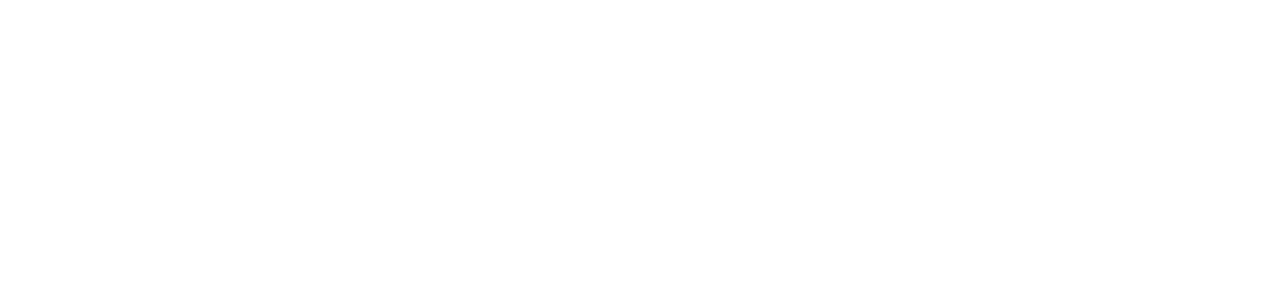
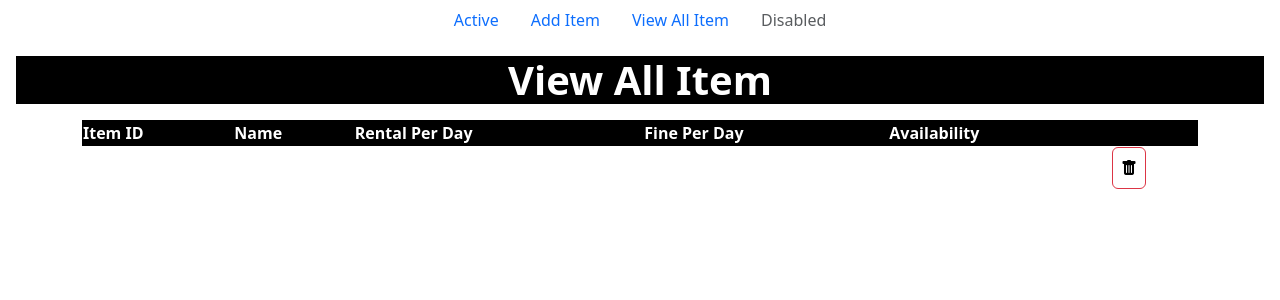
Before and after one commit to AsharaYishai/Rental-Management-System-Frontend, an Angular app: page /view-all-item in a window 1280 px wide. Before the commit this address led to /. Shown: the top 300 px of the page. Built offline with nearby package versions, Linux system fonts and the light colour scheme.

Commit message:
add item

```diff
--- a/src/app/app.component.ts
+++ b/src/app/app.component.ts
@@ -4,11 +4,12 @@
 import { CustomerManagementComponent } from './page/customer-management/customer-management.component';
 import { ItemManagementComponent } from './page/item-management/item-management.component';
 import { RentalManagementComponent } from './page/rental-management/rental-management.component';
+import { ViewAllItemComponent } from './page/view-all-item/view-all-item.component';
 
 @Component({
   selector: 'app-root',
   standalone: true,
-  imports: [RouterOutlet,NavComponent,CustomerManagementComponent,ItemManagementComponent,RentalManagementComponent],
+  imports: [RouterOutlet,NavComponent,CustomerManagementComponent,ItemManagementComponent,RentalManagementComponent,ItemManagementComponent,ViewAllItemComponent],
   templateUrl: './app.component.html',
   styleUrl: './app.component.css'
 })
--- /dev/null
+++ b/src/app/common/item-nav/item-nav.component.html
@@ -0,0 +1,14 @@
+<ul class="nav justify-content-center">
+    <li class="nav-item">
+      <button class="nav-link active" aria-current="page" >Active</button>
+    </li>
+    <li class="nav-item">
+      <button class="nav-link" [routerLink]="['/add-item']" >Add Item</button>
+    </li>
+    <li class="nav-item">
+      <button class="nav-link" [routerLink]="['/view-all-item']">View All Item </button>
+    </li>
+    <li class="nav-item">
+      <button class="nav-link disabled" aria-disabled="true">Disabled</button>
+    </li>
+  </ul>
--- a/src/app/page/item-management/item-management.component.html
+++ b/src/app/page/item-management/item-management.component.html
@@ -1 +1,24 @@
-<p>item-management works!</p>
+<app-item-nav></app-item-nav>
+<div>
+    <h1 class="bg-black text-white fw-bolder m-3 text-center">Add Item</h1>
+
+    <div class="input-group mb-3">
+        <span class="input-group-text" id="basic-addon1"></span>
+        <input type="text" class="form-control" placeholder="Name" aria-label="Username"  aria-describedby="basic-addon1">
+      </div>
+      <div class="input-group mb-3">
+        <span class="input-group-text" id="basic-addon1"></span>
+        <input type="text" class="form-control" placeholder="Rental Per Day" aria-label="Username" aria-describedby="basic-addon1">
+      </div>
+      <div class="input-group mb-3">
+        <span class="input-group-text" id="basic-addon1"></span>
+        <input type="text" class="form-control" placeholder="Fine Per Day" aria-label="Username" aria-describedby="basic-addon1">
+      </div>
+      <div class="input-group mb-3">
+        <span class="input-group-text" id="basic-addon1"></span>
+        <input type="text" class="form-control" placeholder="Availability" aria-label="Username" aria-describedby="basic-addon1">
+      </div>
+      <button type="button" class="btn btn-success" >Add Item</button>
+
+
+</div>
--- a/src/app/page/item-management/item-management.component.ts
+++ b/src/app/page/item-management/item-management.component.ts
@@ -1,9 +1,10 @@
 import { Component } from '@angular/core';
+import { ItemNavComponent } from '../../common/item-nav/item-nav.component';
 
 @Component({
   selector: 'app-item-management',
   standalone: true,
-  imports: [],
+  imports: [ItemManagementComponent,ItemNavComponent],
   templateUrl: './item-management.component.html',
   styleUrl: './item-management.component.css'
 })
--- /dev/null
+++ b/src/app/page/view-all-item/view-all-item.component.html
@@ -0,0 +1,20 @@
+<app-item-nav></app-item-nav>
+<div>
+    <h1 class="bg-black text-white fw-bolder m-3 text-center">View All Item</h1>
+    <div class="container justify-content-center">
+        <table class="table ">
+            <tr class="bg-black text-white ">
+                <th>Item ID</th>
+                <th>Name</th>
+                <th>Rental Per Day</th>
+                <th>Fine Per Day</th>
+                <th>Availability</th>
+                <th></th>
+            </tr>
+            <tr >
+                <td></td>
+                <td></td>
+                <td></td>
+                <td></td>
+                <td></td>
+                <td><button class="btn btn-danger" ><i class="bi bi-trash-fill"></i></button></td>
```
Also changed, not shown: src/app/app.routes.ts (+10 -0 lines), src/app/common/item-nav/item-nav.component.ts (added, +13 -0 lines), src/app/page/view-all-item/view-all-item.component.ts (added, +14 -0 lines), src/app/common/item-nav/item-nav.component.css (added), src/app/page/view-all-item/view-all-item.component.css (added), 2 other files (tests, documents, lock files or other folders).
